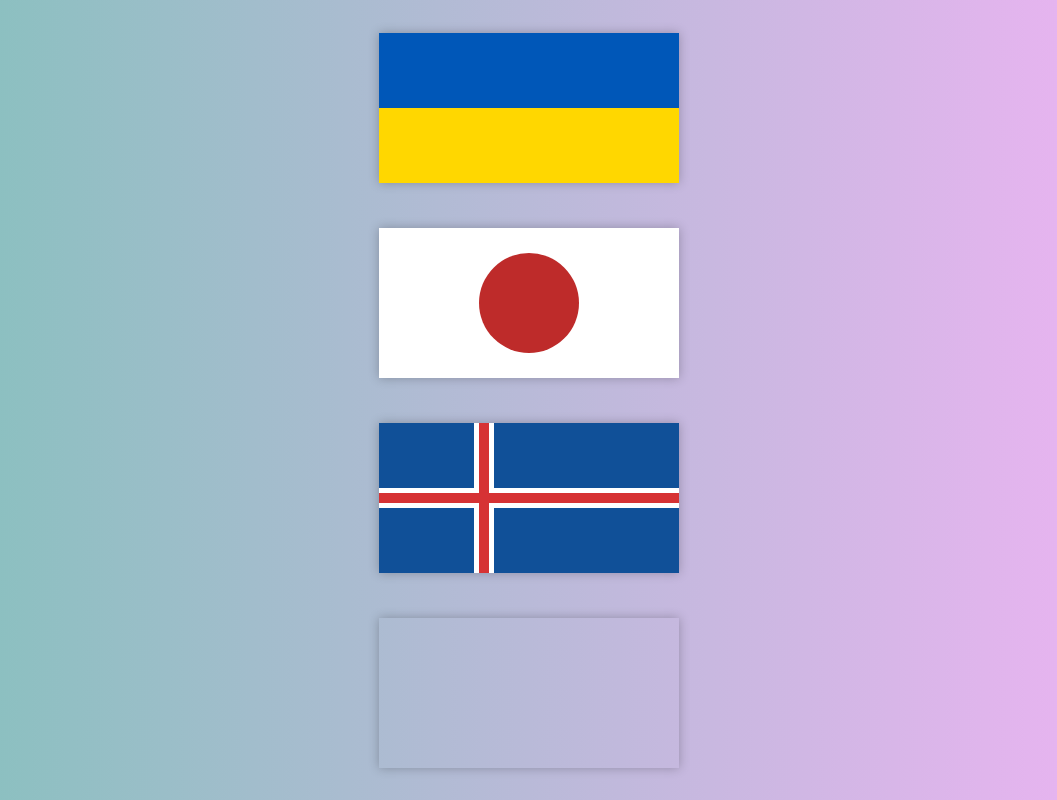
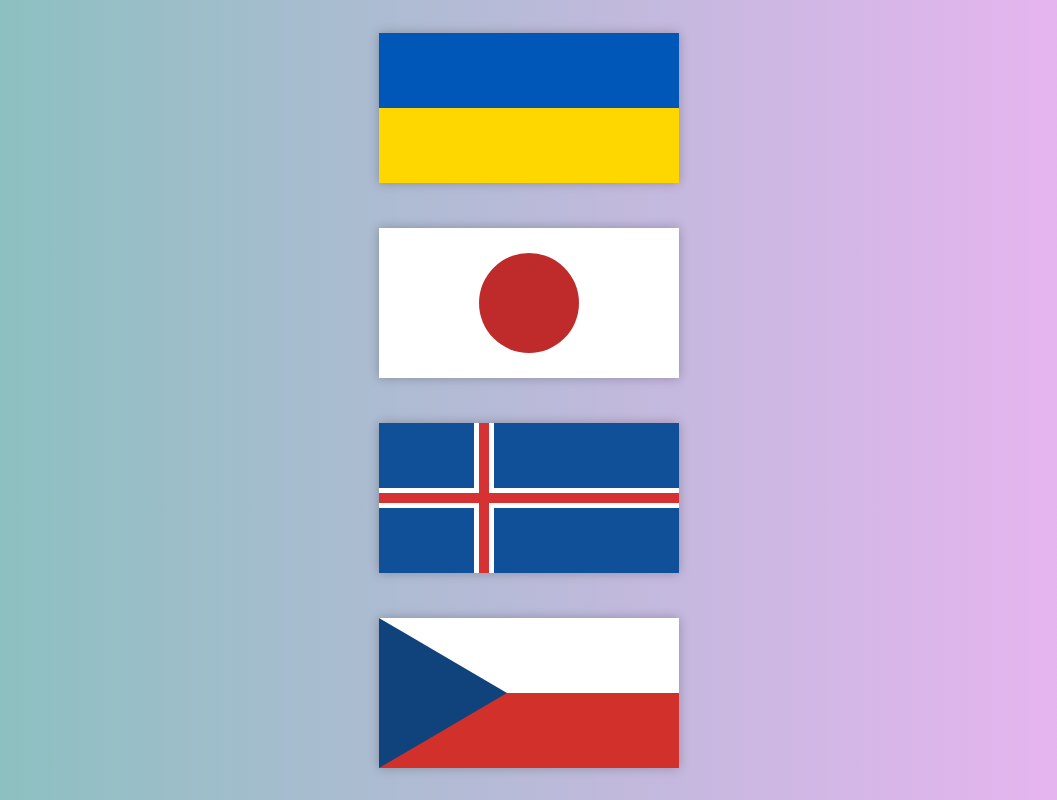
Before and after one commit to Bohdan-134/task-1, a plain HTML site: page index.html in a window 1280 px wide. Shown: the whole page, without its empty margins (111-1168 px from the left). Drawn offline with Linux system fonts and the light colour scheme.

Commit message:
add flag-czech

```diff
--- a/style.css
+++ b/style.css
@@ -57,6 +57,12 @@ body {
 
 
 /* flag-ukraine */
+
+.flag-ukraine {
+    display: flex;
+    flex-direction: column;
+    align-items: center;
+}
 
 .flag-ukraine .top-stripe,
 .flag-ukraine .bottom-stripe {
@@ -139,3 +145,38 @@ body {
     bottom: 0;
     border-width: 5px 0px 0px 5px;
 }
+
+
+/* flag-czech */
+
+.flag-czech {
+    display: flex;
+    flex-direction: column;
+    align-items: center;
+    position: relative;
+}
+
+.flag-czech .top-stripe,
+.flag-czech .bottom-stripe {
+    height: 75px;
+    width: 100%;
+}
+
+.flag-czech .top-stripe {
+    background-color: #fff;
+}
+
+.flag-czech .bottom-stripe {
+    background-color: #D1302B;
+}
+
+.flag-czech .triangle {
+    position: absolute;
+    left: 0;
+    top: 0;
+    width: 0;
+    height: 0;
+    border-style: solid;
+    border-width: 75px 0 75px 128px;
+    border-color: transparent transparent transparent #10437B;
+}
```
